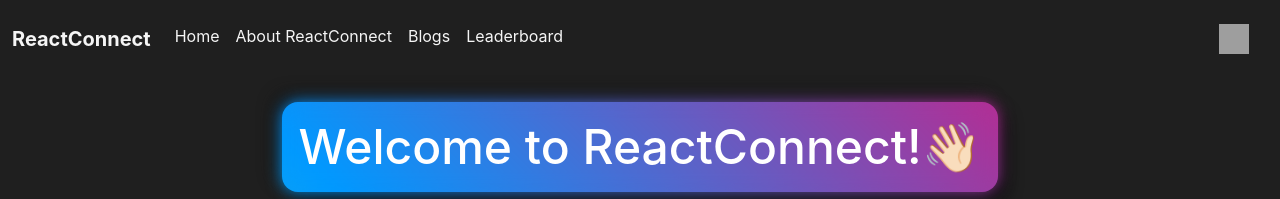
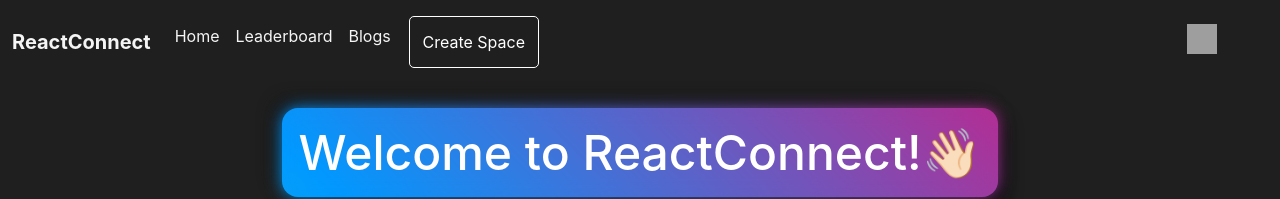
Before and after one commit to JaiS99/ReactConnect, a React (Create React App) app in the folder reactconnect/: page / in a window 1280 px wide. Shown: the top 199 px of the page. Built offline with nearby package versions, Linux system fonts and the light colour scheme; grey boxes are pictures that could not be loaded.

Commit message:
home-page is done

```diff
--- a/reactconnect/src/components/navbar/Navbar.jsx
+++ b/reactconnect/src/components/navbar/Navbar.jsx
@@ -17,14 +17,14 @@ const NavBar = () => {
           <a class="nav-link" aria-current="page" href="#">Home</a>
         </li>
         <li class="nav-item">
-          <a class="nav-link" href="#">About ReactConnect</a>
+          <a class="nav-link" href="#">Leaderboard</a>
         </li>
 
         <li class="nav-item">
           <a class="nav-link" href="#">Blogs</a>
         </li>
         <li class="nav-item">
-          <a class="nav-link" href="#">Leaderboard</a>
+            <button className="createSpaceBtn" >Create Space</button>
         </li>
 
         <div className="spacer"></div>
--- a/reactconnect/src/components/navbar/navbar.css
+++ b/reactconnect/src/components/navbar/navbar.css
@@ -2,6 +2,13 @@
     padding:0 ;
     margin: 0;
     /* overflow: visible; */
+}
+.createSpaceBtn {
+    padding: 0.8rem;
+    outline: none;
+    border: 1px solid white;
+    margin-left: 10px;
+    border-radius: 5px;
 }
 .navbar {
     background-color: #1f1f1f;
```
